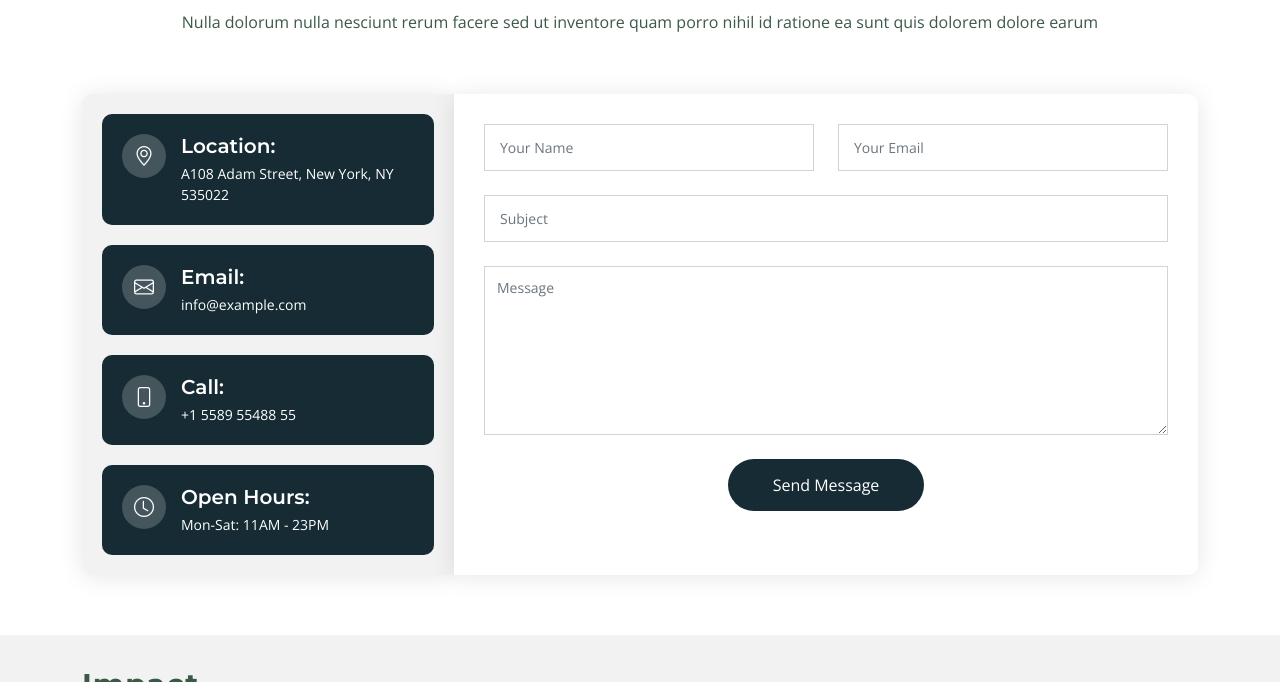
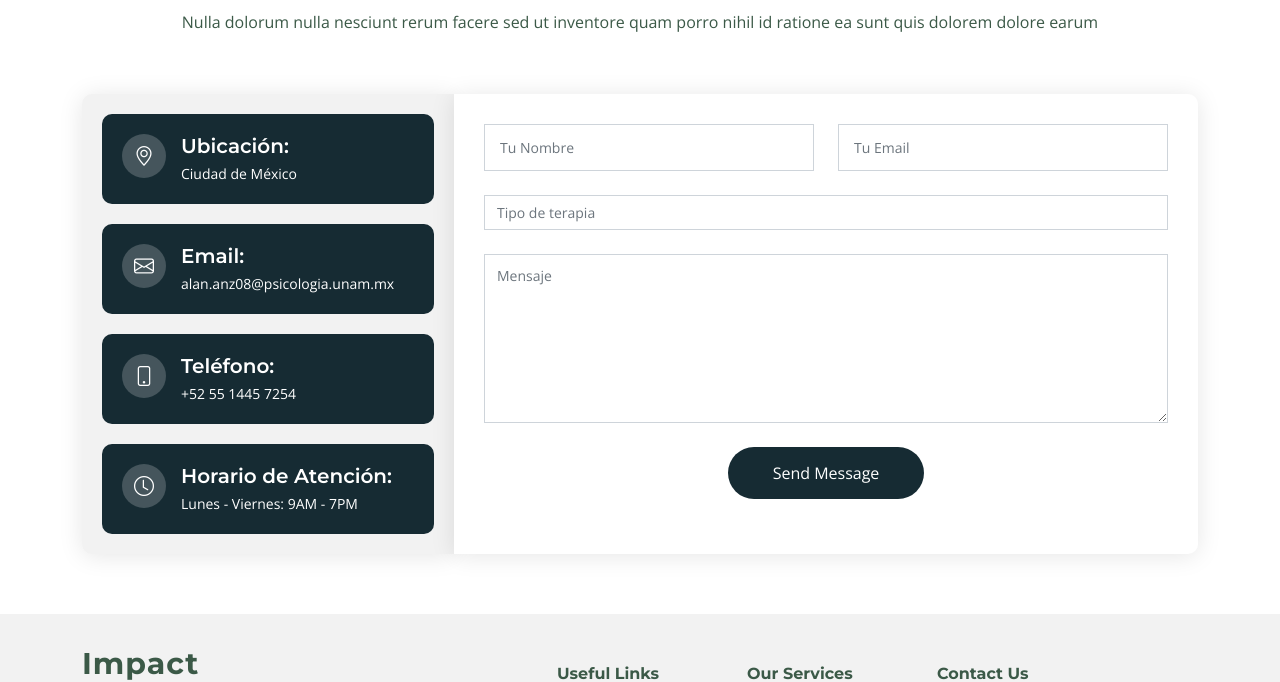
Before and after one commit to LeccStar/PsicoterapiaEnLinea, a website: page index.html in a window 1280 px wide. Shown: the part 3760-4442 px from the top of the page. Drawn offline with nearby package versions, Linux system fonts and the light colour scheme.

Commit message:
adds contact info

```diff
--- a/index.html
+++ b/index.html
@@ -47,7 +47,7 @@
       <div class="contact-info d-flex align-items-center">
         <i class="bi bi-envelope d-flex align-items-center"><a
             href="mailto:alan.anz08@psicologia.unam.mx">alan.anz08@psicologia.unam.mx</a></i>
-        <i class="bi bi-phone d-flex align-items-center ms-4"><span>+52 55 14457254</span></i>
+        <i class="bi bi-phone d-flex align-items-center ms-4"><span>55 14457254</span></i>
       </div>
       <div class="social-links d-none d-md-flex align-items-center">
         <a href="#" class="twitter"><i class="bi bi-twitter"></i></a>
@@ -357,21 +357,21 @@
                     personales, esas que nos contamos a nosotros mismos y a los demás sobre quiénes somos y qué hemos
                     vivido. Sin embargo, a veces esas historias pueden ser negativas o limitantes, haciendo que nos
                     sintamos atrapados en problemas o creencias negativas sobre nosotros mismos.
-                    <br>
+                    <br><br>
                     Aquí es donde entra en juego la terapia narrativa, una herramienta poderosa que te ofrece la
                     oportunidad de explorar y cuestionar esas historias. A través de nuestro trabajo juntos, podemos
                     examinar las ideas negativas que te has creído y buscar nuevas formas de contar tu historia, formas
                     más positivas y fortalecedoras.
-                    <br>
+                    <br><br>
                     Imagina que somos como un equipo de escritura personal. Juntos, reescribiremos los capítulos de tu
                     vida. Te guiaré para que descubras recursos y habilidades que has pasado por alto, y te ayudaré a
                     cambiar tu perspectiva. Podrás ver tus experiencias desde un ángulo diferente y encontrar nuevas
                     soluciones a los desafíos que enfrentas.
-                    <br>
+                    <br><br>
                     La terapia narrativa es un proceso de transformación donde te liberas de las historias limitantes y
                     creas una narrativa más positiva y poderosa. Será como escribir un nuevo capítulo en el libro de tu
                     vida, donde descubrirás nuevas perspectivas y habilidades para enfrentar los desafíos con confianza.
-                    <br>
+                    <br><br>
                     Recuerda que el objetivo principal de la terapia narrativa es ayudarte a reescribir tu historia de
                     una manera que te empodere y te lleve a una vida más plena y satisfactoria. Estoy aquí para apoyarte
                     en este proceso de cambio y crecimiento.
@@ -393,21 +393,21 @@
                     consideres tus necesidades y metas personales. Tanto la terapia narrativa como la terapia sistémica
                     tienen sus propios enfoques valiosos, pero la elección depende de lo que resuene más contigo y se
                     ajuste mejor a tus circunstancias.
-                    <br>
+                    <br><br>
                     Si sientes que deseas trabajar en tu historia personal, explorar cómo tus narrativas limitantes
                     pueden estar afectando tu vida y encontrar nuevas formas de contar tu historia, la terapia narrativa
                     puede ser una opción maravillosa para ti. Con este enfoque, te brindaré las herramientas necesarias
                     para cuestionar tus creencias negativas y construir una narrativa más positiva y fortalecedora. Te
                     ayudaré a redescubrir tus recursos y habilidades personales para superar desafíos y encontrar
                     soluciones innovadoras.
-                    <br>
+                    <br><br>
                     Por otro lado, si tus desafíos o conflictos están influenciados por tus relaciones familiares, de
                     pareja o contextos sociales, es posible que la terapia sistémica sea la elección más adecuada. Este
                     enfoque considera el impacto de los sistemas en los que estás inmerso y se centra en mejorar las
                     dinámicas y los patrones de interacción. Si estás interesado en trabajar en la comunicación y
                     resolver conflictos en tus relaciones cercanas, o si deseas explorar cómo tu entorno social puede
                     afectar tu bienestar, la terapia sistémica podría ser el camino indicado para ti.
-                    <br>
+                    <br><br>
                     Recuerda que no existe una respuesta única y definitiva. Como tu terapeuta, mi objetivo será adaptar
                     las herramientas y técnicas de acuerdo con tus necesidades individuales. Siéntete libre de explorar
                     y hacer preguntas durante nuestro proceso de selección para encontrar el enfoque terapéutico y el
@@ -428,24 +428,24 @@
                   <div class="accordion-body">
                     Claro, puedo ayudarte con eso. Aquí tienes una descripción de las ventajas de la terapia en línea
                     sobre la terapia presencial, desde tu perspectiva como terapeuta explicándoselo a un paciente:
-                    <br>
+                    <br><br>
                     La terapia en línea ofrece una serie de beneficios que pueden ser muy útiles para ti. Una de las
                     ventajas más destacadas es la comodidad y conveniencia que brinda. Puedes acceder a las sesiones de
                     terapia desde la comodidad de tu hogar, sin tener que desplazarte ni preocuparte por el tiempo de
                     traslado. Esto ahorra tiempo y energía, permitiéndote dedicar más recursos a tu proceso de terapia.
-                    <br>
+                    <br><br>
                     La terapia en línea también puede brindarte una mayor flexibilidad en cuanto a horarios. A menudo,
                     las citas en el formato presencial tienen restricciones que toman en cuenta el tiempo de traslado y
                     las condiciones para hacerlo. Pero los horarios para la terapia en línea suelen ser más amplios
                     debido a la comodidad que proporciona. Esto puede ser particularmente beneficioso si tienes un
                     horario ocupado, ya que podrás encontrar un momento que se ajuste a tus necesidades sin tener que
                     preocuparte por los conflictos de agenda.
-                    <br>
+                    <br><br>
                     Otra ventaja de la terapia en línea es la sensación de anonimato y privacidad que puede
                     proporcionar. Al estar en tu propio entorno, te puedes sentir más cómodo y seguro para compartir tus
                     pensamientos y emociones. Esto es especialmente relevante si tienes preocupaciones sobre la
                     estigmatización o si te sientes más abierto cuando tienes cierta distancia física.
-                    <br>
+                    <br><br>
                     Es importante mencionar que la terapia en línea es tan efectiva como la terapia presencial en muchos
                     casos. Se ha demostrado que los resultados terapéuticos son comparables, y en algunos casos, los
                     pacientes informan sentirse incluso más abiertos y dispuestos a participar activamente en el proceso
@@ -498,8 +498,8 @@
               <div class="info-item d-flex">
                 <i class="bi bi-geo-alt flex-shrink-0"></i>
                 <div>
-                  <h4>Location:</h4>
-                  <p>A108 Adam Street, New York, NY 535022</p>
+                  <h4>Ubicación:</h4>
+                  <p>Ciudad de México</p>
                 </div>
               </div><!-- End Info Item -->
 
@@ -507,23 +507,23 @@
                 <i class="bi bi-envelope flex-shrink-0"></i>
                 <div>
                   <h4>Email:</h4>
-                  <p>info@example.com</p>
+                  <p>alan.anz08@psicologia.unam.mx</p>
                 </div>
               </div><!-- End Info Item -->
 
               <div class="info-item d-flex">
                 <i class="bi bi-phone flex-shrink-0"></i>
                 <div>
-                  <h4>Call:</h4>
-                  <p>+1 5589 55488 55</p>
+                  <h4>Teléfono:</h4>
+                  <p>+52 55 1445 7254</p>
                 </div>
               </div><!-- End Info Item -->
 
               <div class="info-item d-flex">
                 <i class="bi bi-clock flex-shrink-0"></i>
                 <div>
-                  <h4>Open Hours:</h4>
-                  <p>Mon-Sat: 11AM - 23PM</p>
+                  <h4>Horario de Atención:</h4>
+                  <p>Lunes - Viernes: 9AM - 7PM</p>
                 </div>
               </div><!-- End Info Item -->
             </div>
@@ -534,17 +534,17 @@
             <form id="contactInfo" method="post" role="form" class="php-email-form">
               <div class="row">
                 <div class="col-md-6 form-group">
-                  <input type="text" name="name" class="form-control" id="name" placeholder="Your Name" required>
+                  <input type="text" name="name" class="form-control" id="name" placeholder="Tu Nombre" required>
                 </div>
                 <div class="col-md-6 form-group mt-3 mt-md-0">
-                  <input type="email" class="form-control" name="email" id="email" placeholder="Your Email" required>
+                  <input type="email" class="form-control" name="email" id="email" placeholder="Tu Email">
                 </div>
               </div>
               <div class="form-group mt-3">
-                <input type="text" class="form-control" name="subject" id="subject" placeholder="Subject" required>
+                <input type="" class="form-control" name="subject" id="subject" placeholder="Tipo de terapia" required>
               </div>
               <div class="form-group mt-3">
-                <textarea class="form-control" name="message" rows="7" placeholder="Message" required></textarea>
+                <textarea class="form-control" name="message" rows="7" placeholder="Mensaje" required></textarea>
               </div>
               <div class="my-3">
                 <div class="loading">Loading</div>
```
